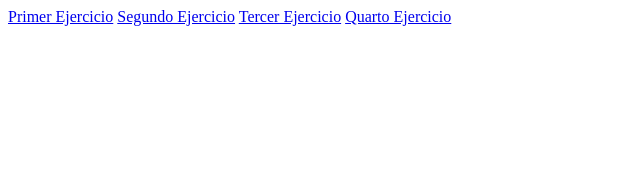
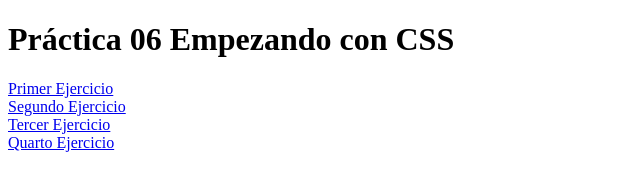
Before and after one commit to 2860018-glitch/GH, a plain HTML site: page Practica03/index.html in a window 1280 px wide. Shown: the whole page, without its empty margins (0-640 px from the left). Drawn offline with Linux system fonts and the light colour scheme.

Commit message:
practica

```diff
--- a/Practica03/index.html
+++ b/Practica03/index.html
@@ -6,9 +6,14 @@
     <title>Ejercicos Practica 6</title>
 </head>
 <body>
+    <h1>Práctica 06 Empezando con CSS </h1>
+
     <a href="practica1.html">Primer Ejercicio</a>
+    </br>
     <a href="SegundoEjercicio.html">Segundo Ejercicio</a>
+      </br>
     <a href="Pizza.html">Tercer Ejercicio</a>
+      </br>
     <a href="Practica5.html">Quarto Ejercicio</a>
 </body>
 </html>
```
